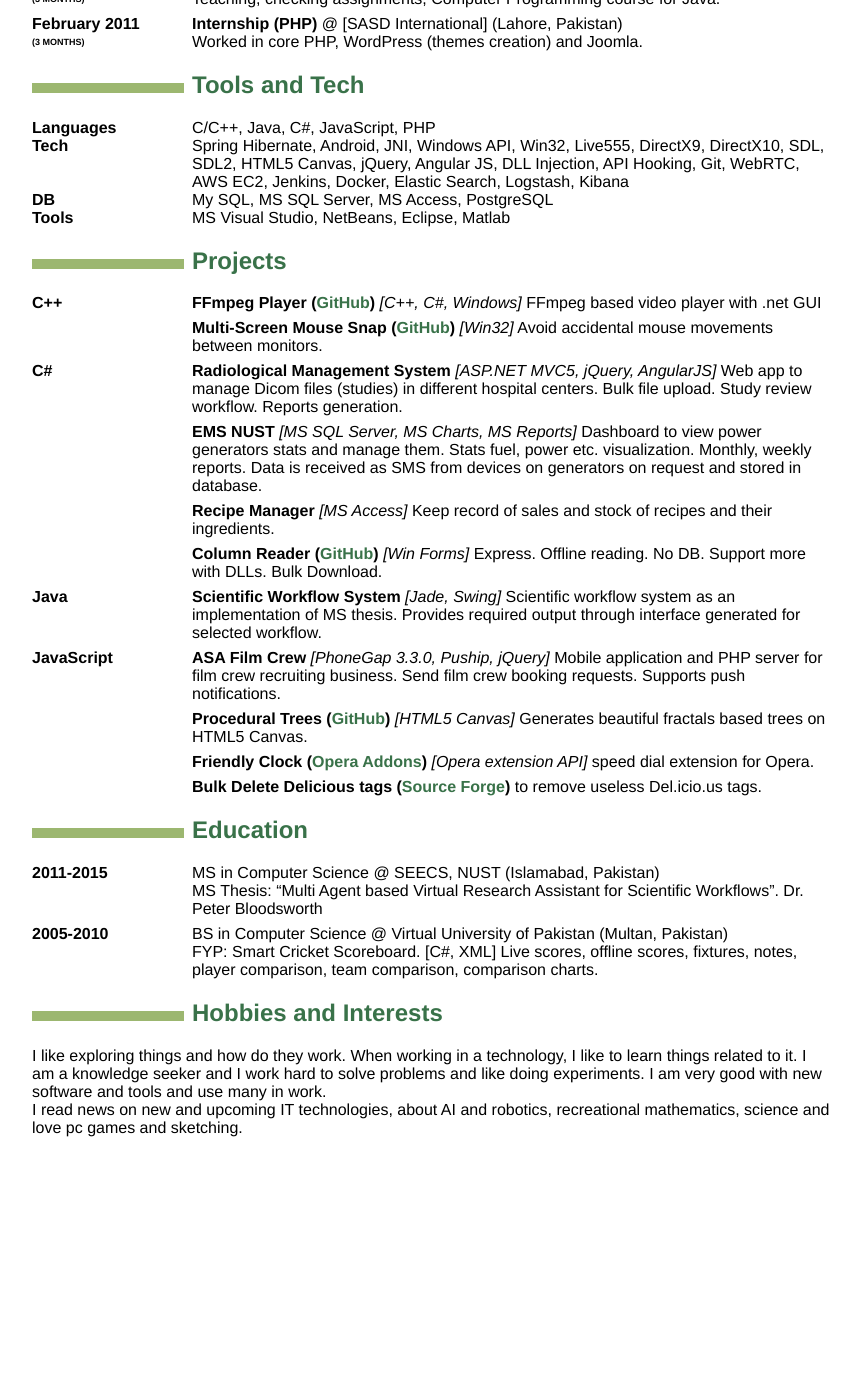
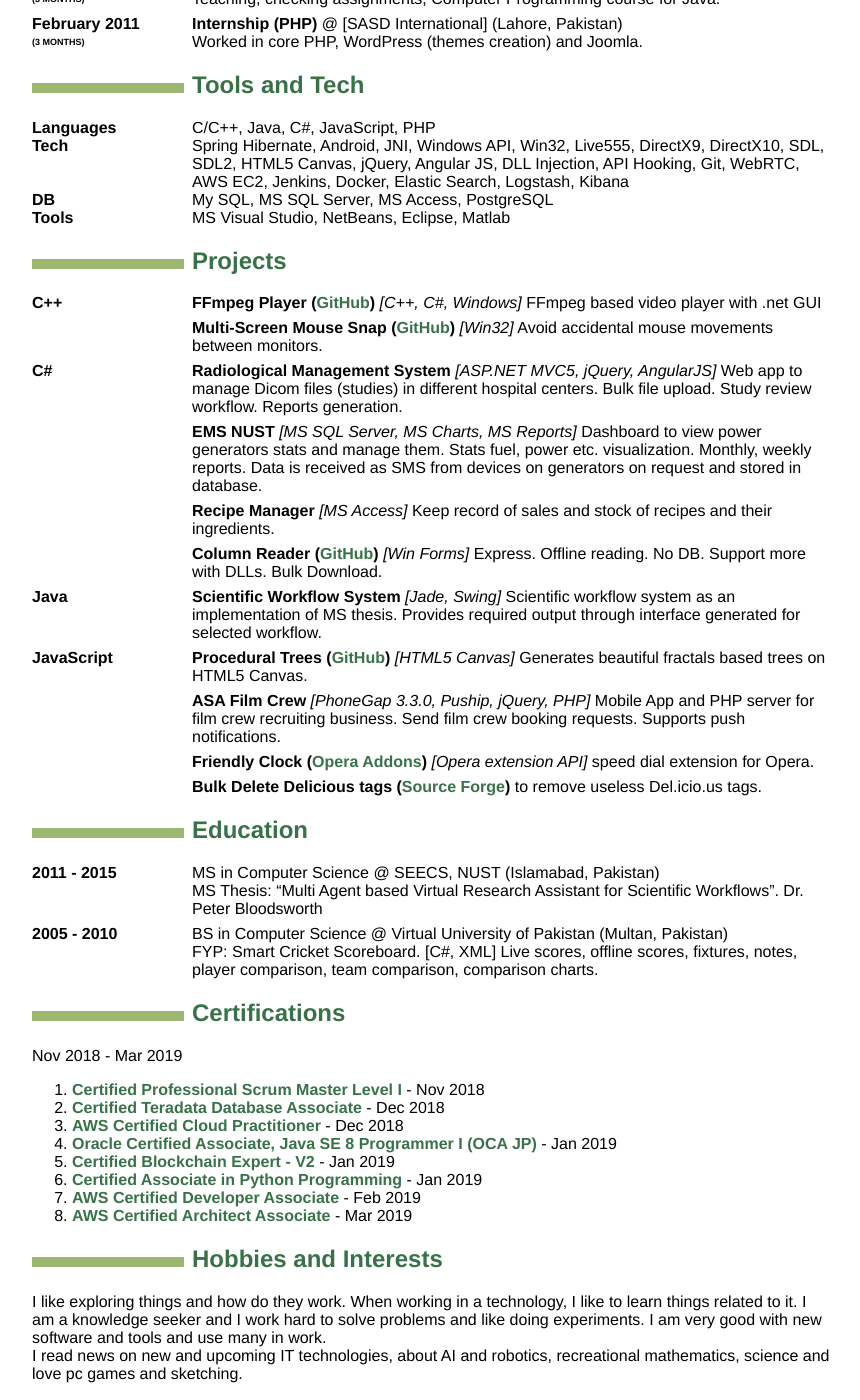
Before and after one commit to SMUsamaShah/SMUsamaShah.github.io, a Jekyll site: the page built from cv/index.md, in a window 1280 px wide and 1400 px high, scrolled down 1029 px. Shown: the whole window, without its empty margins (208-1068 px from the left). Built offline with Jekyll 4.4.1, drawn with Linux system fonts in a browser that asks for light colours; before the commit the page ends 2183 px from its top, so only the background shows below that.

Commit message:
Update index.md

```diff
--- a/cv/index.md
+++ b/cv/index.md
@@ -117,9 +117,9 @@
 
 JavaScript
 
-: **ASA Film Crew** *[PhoneGap 3.3.0, Puship, jQuery]* Mobile application and PHP server for film crew recruiting business. Send film crew booking requests. Supports push notifications.
+: **Procedural Trees ([GitHub](https://github.com/SMUsamaShah/ProceduralTrees))** *[HTML5 Canvas]* Generates beautiful fractals based trees on HTML5 Canvas.
 
-: **Procedural Trees ([GitHub](https://github.com/SMUsamaShah/ProceduralTrees))** *[HTML5 Canvas]* Generates beautiful fractals based trees on HTML5 Canvas.
+: **ASA Film Crew** *[PhoneGap 3.3.0, Puship, jQuery, PHP]* Mobile App and PHP server for film crew recruiting business. Send film crew booking requests. Supports push notifications.
 
 : **Friendly Clock ([Opera Addons](https://addons.opera.com/en/extensions/details/friendly-clock-speed-dial-extension-analog/))** *[Opera extension API]* speed dial extension for Opera.
 
@@ -128,15 +128,29 @@
 Education
 ---------
 
-2011-2015
+2011 - 2015
 : MS in Computer Science @ SEECS, NUST (Islamabad, Pakistan)
 
     MS Thesis: “Multi Agent based Virtual Research Assistant for Scientific Workflows”. Dr. Peter Bloodsworth
 
-2005-2010
+2005 - 2010
 : BS in Computer Science @ Virtual University of Pakistan (Multan, Pakistan)
 
     FYP: Smart Cricket Scoreboard. [C#, XML] Live scores, offline scores, fixtures, notes, player comparison, team comparison, comparison charts.
+
+Certifications
+--------------
+
+Nov 2018 - Mar 2019
+
+ 1. **[Certified Professional Scrum Master Level I](https://www.scrum.org/user/418093)** - Nov 2018
+ 2. **[Certified Teradata Database Associate](https://www.youracclaim.com/badges/05ecd41b-9e04-4578-a3ca-e0fa2ed5d139/linked_in_profile)** - Dec 2018
+ 3. **[AWS Certified Cloud Practitioner](https://www.certmetrics.com/amazon/public/badge.aspx?i=9&t=c&d=2018-12-12&ci=AWS00675761)** - Dec 2018
+ 4. **[Oracle Certified Associate, Java SE 8 Programmer I (OCA JP)](https://www.youracclaim.com/badges/75dbad93-d202-4096-8386-7f32d0bac43b/linked_in_profile)** - Jan 2019
+ 5. **[Certified Blockchain Expert - V2](https://www.credential.net/i08pekyn)** - Jan 2019
+ 6. **[Certified Associate in Python Programming](https://edu.openedg.org/certificates/verify/YoCN.Bwr9.fDC3)** - Jan 2019
+ 7. **[AWS Certified Developer Associate](https://www.certmetrics.com/amazon/public/badge.aspx?i=2&t=c&d=2019-02-22&ci=AWS00675761)** - Feb 2019
+ 8. **[AWS Certified Architect Associate](https://www.certmetrics.com/amazon/public/badge.aspx?i=2&t=c&d=2019-02-22&ci=AWS00675761)** - Mar 2019
 
 Hobbies and Interests
 ---------------------
```
